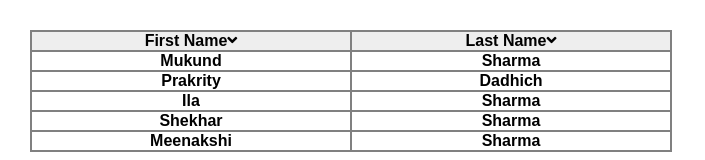
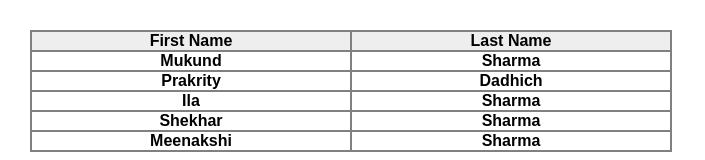
Before and after one commit to yoursmukund/react-table, a React (Create React App) app: page / in a window 1280 px wide. Shown: the top 160 px of the page, without its empty margins (0-705 px from the left). Built offline with nearby package versions, Linux system fonts and the light colour scheme.

Commit message:
Sort feature with known icon issue

```diff
--- a/src/App.js
+++ b/src/App.js
@@ -19,14 +19,22 @@ class App extends Component {
     this.sortCallback = this.sortCallback.bind(this);
   }
 
-  sortCallback(columnName) {
+  sortCallback(columnName, ascOrder) {
     this.setState({
       rows: this.state.rows.sort((obj1, obj2) => {
+        if(ascOrder){
           if(obj1[columnName] < obj2[columnName]){
             return -1;
           } else{
             return 1;
           }
+        } else {
+          if(obj1[columnName] > obj2[columnName]){
+            return -1;
+          } else{
+            return 1;
+          }
+        }
         }),
     });
   }
@@ -36,10 +44,10 @@ class App extends Component {
       <div className="App">
         <div className="table">
           <div>
-              <Rows columns={this.state.columns} callback={(columnName) => {this.sortCallback(columnName)}}/>
+              <Rows columns={this.state.columns} callback={(columnName, ascSortOrder) => {this.sortCallback(columnName, ascSortOrder)}}/>
           </div>
           <div>
-            <Rows rows={this.state.rows} callback={(columnName) => { this.sortCallback(columnName) }}/>
+            <Rows rows={this.state.rows} callback={(columnName, ascSortOrder) => { this.sortCallback(columnName, ascSortOrder) }}/>
           </div>
         </div>
       </div>
--- a/src/Rows.js
+++ b/src/Rows.js
@@ -1,67 +1,94 @@
 import React, { Component } from 'react';
 
-export default class Rows extends Component{
-    constructor(props){
+export default class Rows extends Component {
+    constructor(props) {
         super(props);
         this.highlight.bind(this);
         this.setHighlight.bind(this);
         this.removeHighlight.bind(this);
         this.cell.bind(this);
         this.sort.bind(this);
+        this.showIcon.bind(this);
         this.state = {
             position: null,
             columnWidth: '100%',
+            ascSortOrder: null
         }
     }
 
-    highlight(e, index){
-        if(this.state.position !== index){
-            this.setState({position: index});
+    highlight(e, index) {
+        if (this.state.position !== index) {
+            this.setState({ position: index });
         } else {
-            this.setState({position: null});
+            this.setState({ position: null });
         }
     }
 
-    setHighlight(index){
-        if(index === this.state.position){
+    setHighlight(index) {
+        if (index === this.state.position) {
             return '0 8px 16px 0 rgba(0,0,0,0.2), 0 6px 20px 0 rgba(0,0,0,0.19)';
         } else {
             return '';
         }
     }
 
-    removeHighlight(){
-        this.setState({position: null});
+    removeHighlight() {
+        this.setState({ position: null });
     }
 
-    cell(key, row, header){
-        return(
+    showIcon(key){
+        if (this.state.ascSortOrder === null) {
+            return(null);
+        } else if (this.state.ascSortOrder === true) {
+            return(<i className="fa fa-angle-down" onClick={() => {this.sort(key)}}></i>);
+        } else if (this.state.ascSortOrder === false) {
+            return(<i className="fa fa-angle-up" onClick={() => {this.sort(key)}}></i>);
+        }
+    }
+
+    cell(key, row, header) {
+        return (
             <div
-                key={Math.random()}
+                onClick={() => { header ? this.sort(key, this.state.ascSortOrder): '' }}
+                key={key}
                 className="cell"
-                style={{width: this.state.columnWidth}}>
+                style={{ width: this.state.columnWidth }}>
                 <b>{row[key]}</b>
-                {header ? <i className="fas fa-angle-down" onClick={() => {this.sort(key)}}></i> : ''}
+                {header? this.showIcon(key) : null}
             </div>
         );
     }
 
-    sort(key){
-        this.props.callback(key);
+    sort(key) {
+        let {callback} = this.props;
+        let {ascSortOrder} = this.state;
+        if (this.state.ascSortOrder === null) {
+            this.setState({ascSortOrder: true }, () => {
+                callback(key, ascSortOrder);
+            });
+        } else if (this.state.ascSortOrder === true) {
+            this.setState({ascSortOrder: false }, () => {
+                callback(key, ascSortOrder);
+            });
+        } else if (this.state.ascSortOrder === false) {
+            this.setState({ ascSortOrder: null }, () => {
+                callback(key, ascSortOrder);
+            });
+        }
     }
 
-    render(){
-        return(
+    render() {
+        return (
             <div className="row-wrapper">
-                {this.props.rows? this.props.rows.map((row, index) => {
+                {this.props.rows ? this.props.rows.map((row, index) => {
                     let tds = [];
-                for(let key in row){
+                    for (let key in row) {
                         tds.push(this.cell(key, row));
                     }
-                return <div key={index} className="row" style={{boxShadow: this.setHighlight(index)}} onMouseEnter={(e) => {this.highlight(e, index)}} onMouseLeave={()=>{this.removeHighlight()} }>{tds}</div>;
+                    return <div key={index} className="row" style={{ boxShadow: this.setHighlight(index) }} onMouseEnter={(e) => { this.highlight(e, index) }} onMouseLeave={() => { this.removeHighlight() }}>{tds}</div>;
                 }) : this.props.columns.map((row, index) => {
                     let tds = [];
-                for(let key in row){
+                    for (let key in row) {
                         tds.push(this.cell(key, row, true));
                     }
                     return <div className="row header" key={Math.random()}>{tds}</div>;
```
Lines whose indentation alone changed are shown as unchanged.
